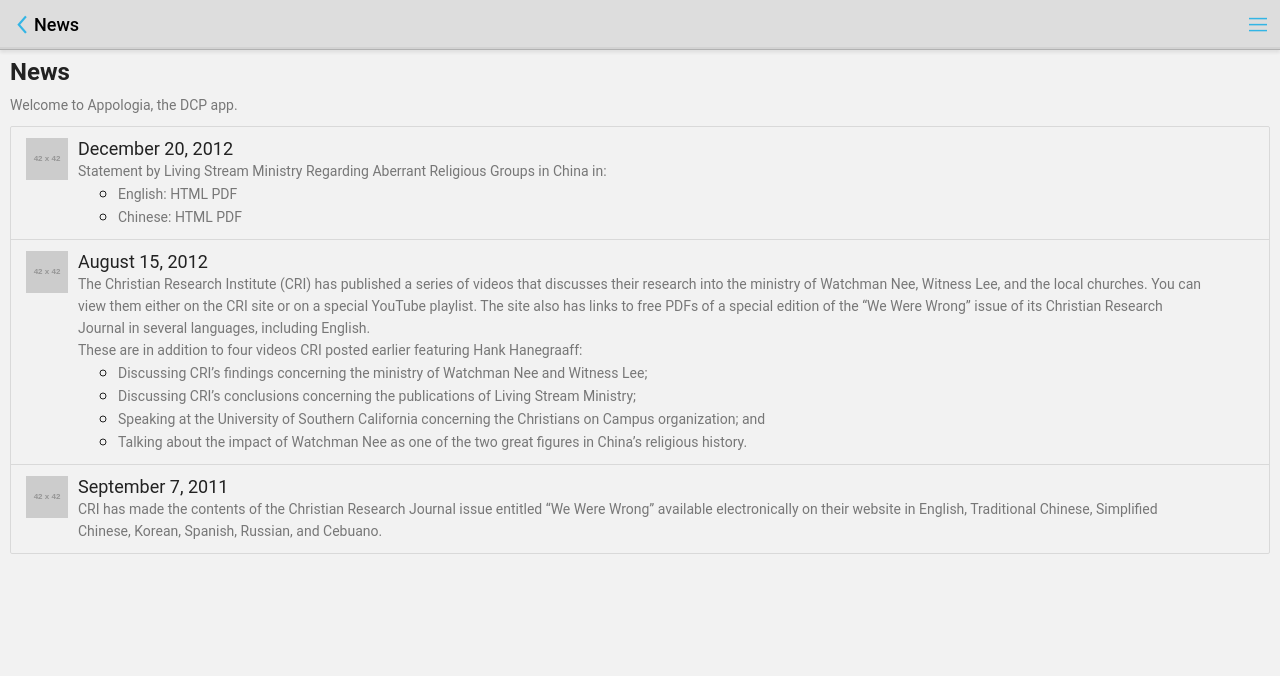
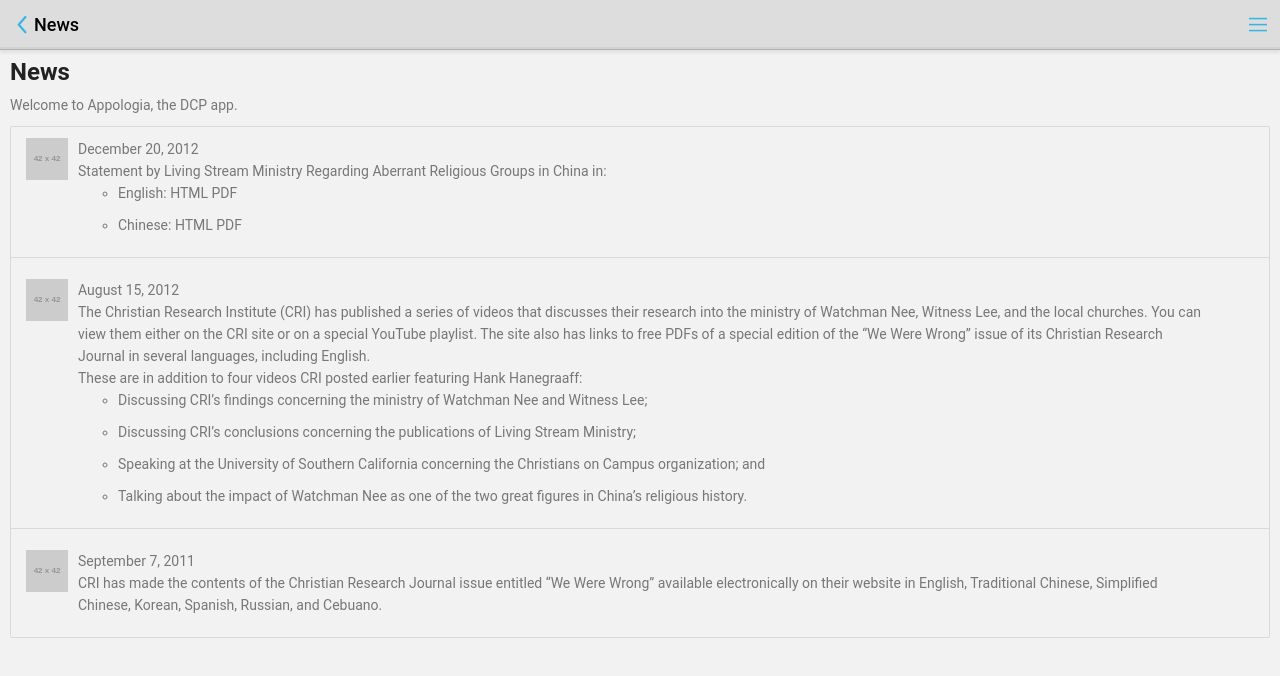
Before and after one commit to dcproject/appologia, a plain HTML site: page news/index.html in a window 1280 px wide. Drawn offline with Linux system fonts and the light colour scheme; placeholder pictures from the web are drawn by us.

Commit message:
<li> style

```diff
--- a/css/ratchet.css
+++ b/css/ratchet.css
@@ -354,6 +354,13 @@ p {
   margin-bottom: 10px;
   font-size: 14px;
   color: #777;
+}
+
+li {
+    margin-top: 0;
+    margin-bottom: 10px;
+    font-size: 14px;
+    color: #777;
 }
 
 .btn {
```
